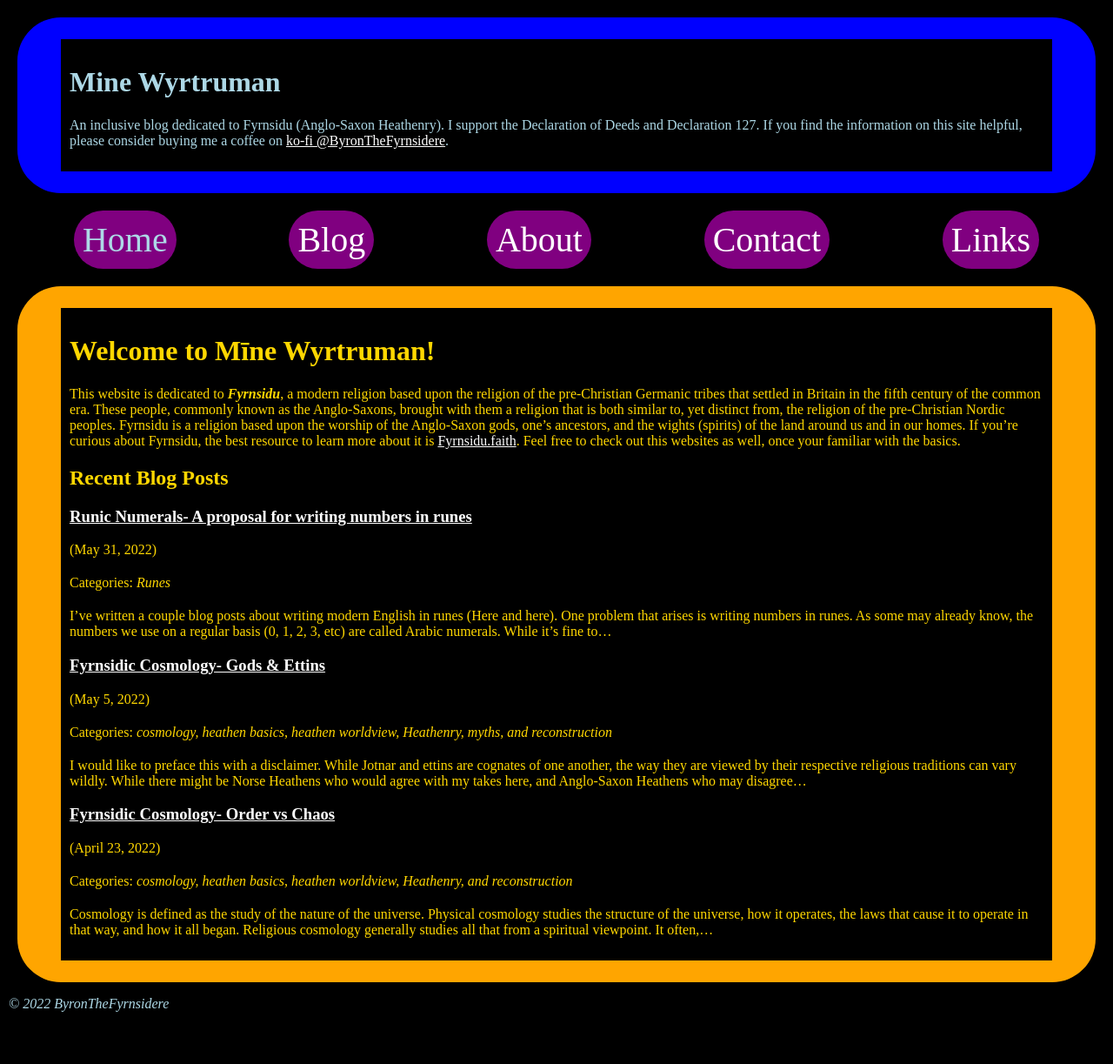
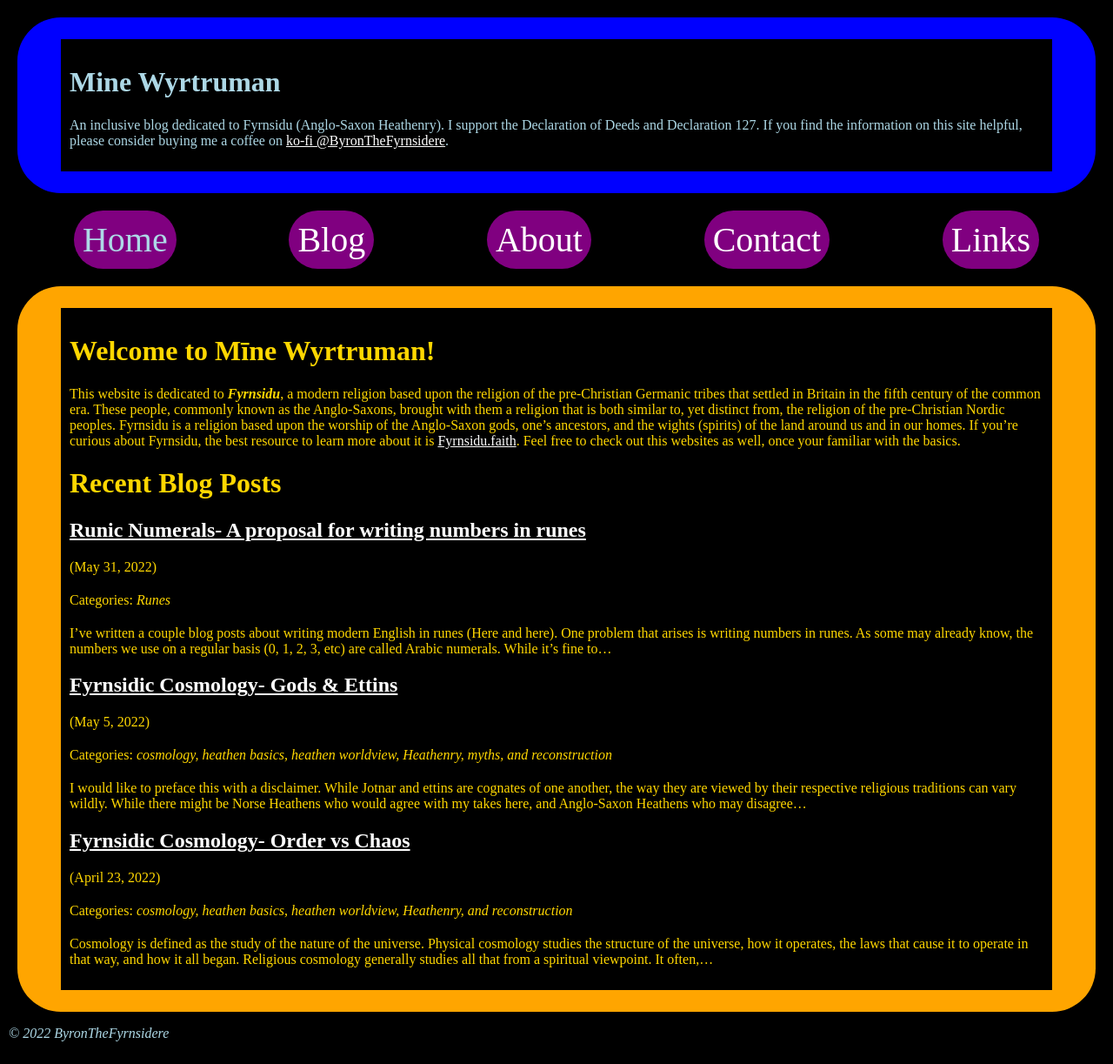
Before and after one commit to byronpendason/byronpendason.github.io, a Jekyll site: the page built from index.md, in a window 1280 px wide. Shown: the whole page at 87% size. Built offline with Jekyll 4.4.1, drawn with Linux system fonts in a browser that asks for light colours; our own code applies the rules of GitHub Pages for plain Markdown files; comment, search, counter and statistics services are not loaded; before the commit the page ends 1189 px from its top, so only the background shows below that.

Commit message:
Update index.md

```diff
--- a/index.md
+++ b/index.md
@@ -13,13 +13,13 @@ of the land around us and in our homes. If you're curious about Fyrnsidu, the be
 learn more about it is [Fyrnsidu.faith](https://Fyrnsidu.faith). Feel free to check out this
 websites as well, once your familiar with the basics.
 
-## Recent Blog Posts
+# Recent Blog Posts
 
 {% for post in site.posts limit:3 %}
 
 {% if post.layout == "post" %}
 
-### [{{ post.title }}]({{ post.url }})
+## [{{ post.title }}]({{ post.url }})
 
 ({{ post.date | date: "%B %-d, %Y"}})
 
```
